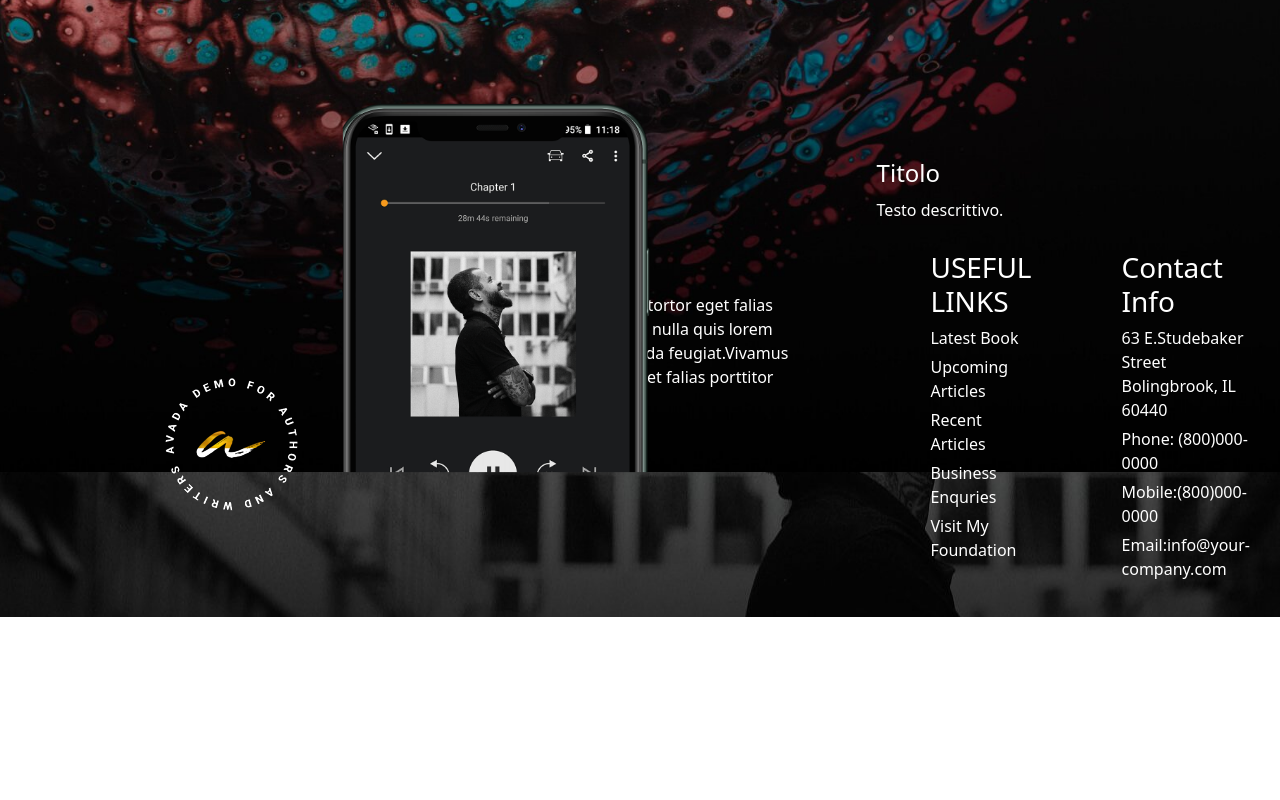
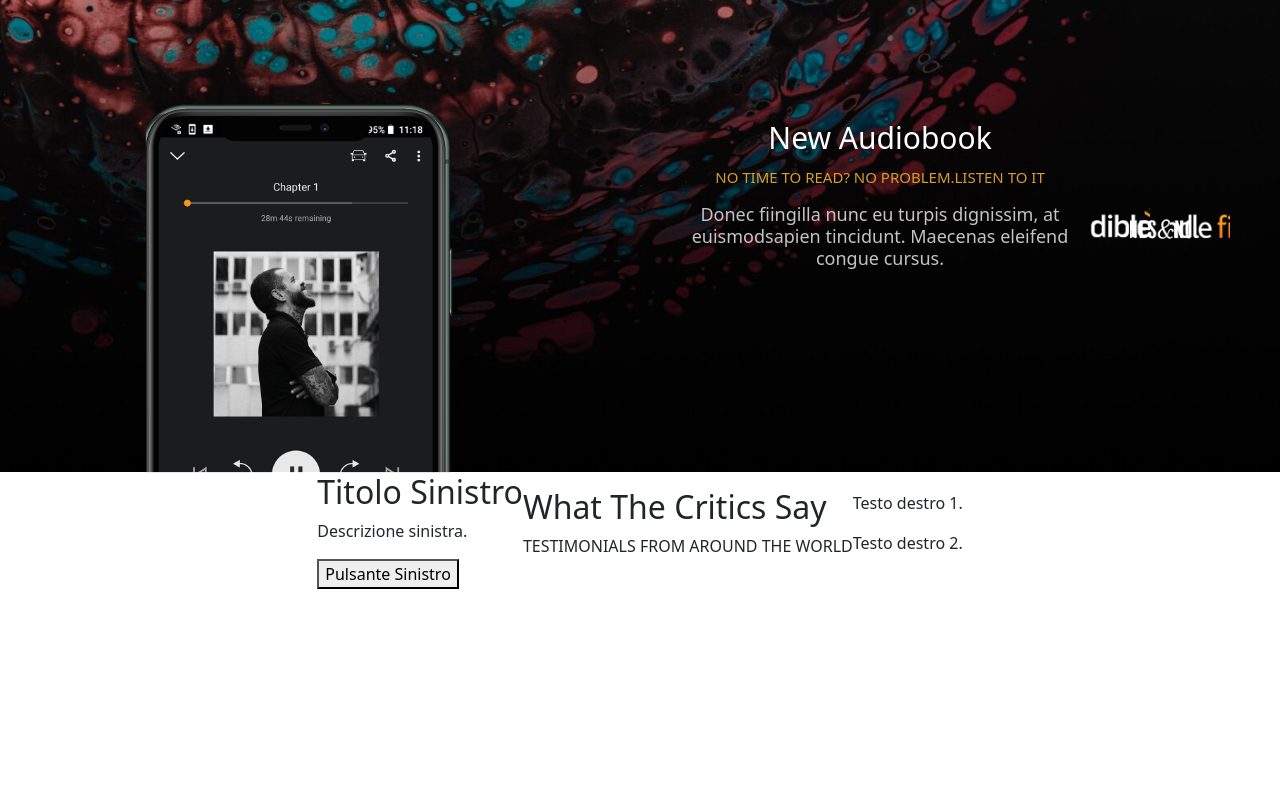
Before and after one commit to Andreeaciobota/proj-html-vuejs, a Vue app: page / in a window 1280 px wide. Shown: the part 900-1700 px from the top of the page. Before the commit the page ends 1517 px from the top, so only its background shows below. Built offline with nearby package versions, Linux system fonts and the light colour scheme; a web font is replaced by a local one.

Commit message:
[Fix]:bug

```diff
--- a/src/App.vue
+++ b/src/App.vue
@@ -8,15 +8,15 @@ export default {
   components: {
     Header,
     Main,
-    Footer
+    Footer,
   }
 }
 </script>
 
 <template>
     <Header />
-  <Main />
-  <Footer />
+    <Main />
+    <Footer />
 
 </template>
 
--- a/src/components/Main.vue
+++ b/src/components/Main.vue
@@ -41,14 +41,56 @@
       </div>
       <!-- Contenitore per il testo -->
       <div class="testo-container">
-        <h2>Titolo</h2>
-        <p>Testo descrittivo.</p>
+        <h2>New Audiobook</h2>
+        <p>NO TIME TO READ? NO PROBLEM.LISTEN TO IT</p>
+        <h3>Donec fiingilla nunc eu turpis dignissim, at euismodsapien tincidunt. Maecenas eleifend congue cursus.</h3>
+      </div>
+
+      <div class="immagini-container">
+          <div class="immagine">
+            <img src="/public/audible-logo.png" alt="Audible Logo" />
+          </div>
+          <div class="immagine">
+            <img src="/public/bn-logo-tall.png" alt="Barnes & Noble Logo" />
+          </div>
+          <div class="immagine">
+            <img src="/public/kindle-logo-tall.png" alt="Kindle Logo" />
+          </div>
+        </div>
       </div>
     </div>
   </div>
+  </div>
+  <div class="section section4">
+    <div class="section section4">
+  <div class="container-left">
+    <div class="content">
+      <h2>Titolo Sinistro</h2>
+      <p>Descrizione sinistra.</p>
+    </div>
+    <button class="button">Pulsante Sinistro</button>
+  </div>
 
+  <div class="container-middle">
+    <div class="background-box">
+      <h2>What The Critics Say</h2>
+      <p>TESTIMONIALS FROM AROUND THE WORLD</p>
     </div>
   </div>
+
+  <div class="container-right">
+    <div class="text-box">
+      <p>Testo destro 1.</p>
+    </div>
+    <div class="text-box">
+      <p>Testo destro 2.</p>
+    </div>
+  </div>
+</div>
+
+
+  </div>
+
 </template>
 
 <script>
@@ -184,9 +226,37 @@ font-size: 80px;
 }
 
 .testo-container h2 {
-  font-size: 24px;
-  margin-bottom: 10px; /* Spazio tra il titolo e il paragrafo */
+  font-size: 30px;
+  margin-bottom: 10px;
+  text-align: center; /* Spazio tra il titolo e il paragrafo */
+}
+.testo-container p {
+  font-size: 15px;
+  color:#D89E2B;
+  text-align: center;
+}
+.testo-container h3{
+  font-size: 18px;
+  text-align: center;
+  color:#C5C4C4;
+}
+.immagini-container {
+  display: flex;
+  justify-content: space-around;
+  margin-top: 20px;
+
 }
 
+.immagine {
+  width: 20px;
+  height: 20px;
+  margin: 0 10px; /* Aggiungi margine tra le immagini */
+}
+
+.immagine img {
+  width: 300%;
+  height: 200%;
+  object-fit: cover;
+}
 
 </style>
--- /dev/null
+++ b/src/components/scss/_variabiles.scss
@@ -0,0 +1,4 @@
+$primary-color: #002D76;
+$link-color: #1A1A22;
+$primary-font: Arial, Helvetica, sans-serif;
+$container-width: 1200px;
```
